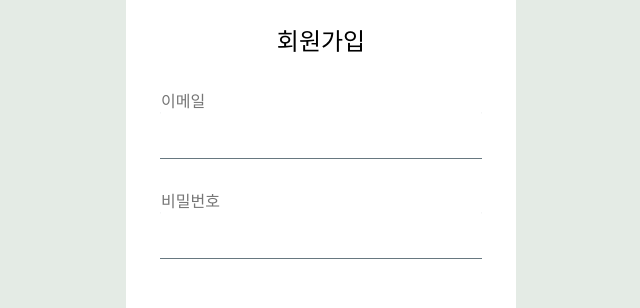
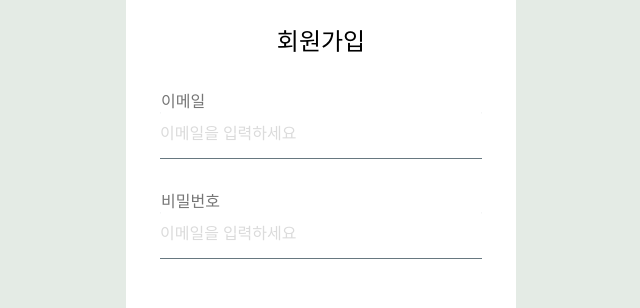
Before and after one commit to FRONTENDSCHOOL5/final-23-Food-zip, a React (Create React App) app: page /signup in a window 1280 px wide. Shown: the top 308 px of the page, without its empty margins (319-959 px from the left). Built offline with nearby package versions, Linux system fonts and the light colour scheme; a web font is replaced by a local one.

Commit message:
Fix: 게시물 및 맛집 추천 부분 기능 추가

```diff
--- a/src/components/Auth/LoginForm.jsx
+++ b/src/components/Auth/LoginForm.jsx
@@ -39,6 +39,13 @@ const StyledInput = styled.input`
   margin: 0 auto 36px auto;
   outline: none;
   background: transparent;
+  &::placeholder {
+    color: #dbdbdb;
+  }
+  &:focus {
+    /* outline: none; */
+    border-bottom: 1px solid #286140;
+  }
 `;
 
 const StyledError = styled.small`
--- a/src/components/Auth/SignUpForm.jsx
+++ b/src/components/Auth/SignUpForm.jsx
@@ -39,6 +39,13 @@ const StyledInput = styled.input`
   margin: 0 auto 36px auto;
   outline: none;
   background: transparent;
+  &::placeholder {
+    color: #dbdbdb;
+  }
+  &:focus {
+    outline: none;
+    border-bottom: 1px solid #286140;
+  }
 `;
 
 const StyledError = styled.small`
@@ -156,6 +163,7 @@ const SignUpForm = ({ onSubmit }) => {
           id="email"
           type="text"
           autoComplete="off"
+          placeholder="이메일을 입력하세요"
           {...register("email", {
             required: "이메일은 필수 입력입니다.",
             pattern: {
@@ -176,6 +184,7 @@ const SignUpForm = ({ onSubmit }) => {
         <StyledInput
           id="password"
           type="password"
+          placeholder="이메일을 입력하세요"
           {...register("password", {
             required: "비밀번호는 필수 입력입니다.",
             pattern: {
--- a/src/components/Post/ImgPrev/RecommendImgPrev.jsx
+++ b/src/components/Post/ImgPrev/RecommendImgPrev.jsx
@@ -50,10 +50,17 @@ export default function RecommendImgPrev({ onRecommendImageUrlChange }) {
   const [imgUrl, setImgUrl] = useState("");
   const fileInputRef = useRef(null);
   // useRef를 사용하여 파일 입력(input) 요소에 대한 참조 생성
-
+  const maxSize = 10 * 1024 * 1024;
   const handleUploadImg = () => {
     if (fileInputRef.current && fileInputRef.current.files.length > 0) {
       const file = fileInputRef.current.files[0];
+      if (file.size > maxSize) {
+        alert("파일 사이즈는 10MB 이하만 가능합니다");
+        return;
+      } else if (!/^(image\/jpeg|image\/png|image\/jpg)$/.test(file.type)) {
+        alert("파일 포맷은 */jpeg,*/png,*/jpg 만 가능합니다");
+        return;
+      }
       const fileUrl = URL.createObjectURL(file); // 파일 객체에 대한 URL 생성
       console.log(fileUrl); // 파일 URL 출력
 
--- a/src/pages/Post/DetailPost.jsx
+++ b/src/pages/Post/DetailPost.jsx
@@ -114,9 +114,7 @@ export default function DetailPost() {
             value={inputValue}
             onChange={handleInputChange}
           />
-          <BtnDisplay hasText={inputValue.trim().length > 0}>
-            게시
-          </BtnDisplay>
+          <BtnDisplay hasText={inputValue.trim().length > 0}>게시</BtnDisplay>
         </WriteCommentSection>
       </DetailPostWrapper>
       {modalShow && (
--- a/src/pages/Post/MakePost.jsx
+++ b/src/pages/Post/MakePost.jsx
@@ -78,9 +78,14 @@ export default function MakePost() {
       alert("게시글이 작성되지 않았습니다.");
     }
   };
+  console.log("postUrl:", imageUrls);
   const checkContent = () => {
     if (!content || content.trim().length === 0) {
-      setIsValid(false);
+      if (imageUrls.length > 0) {
+        setIsValid(true);
+      } else {
+        setIsValid(false);
+      }
     } else {
       setIsValid(true);
     }
@@ -88,7 +93,7 @@ export default function MakePost() {
 
   useEffect(() => {
     checkContent();
-  }, [content]);
+  }, [content, imageUrls]);
   const onChangeInput = event => {
     setContent(event.target.value);
     checkContent();
--- a/src/pages/Post/MakeRecommend.jsx
+++ b/src/pages/Post/MakeRecommend.jsx
@@ -6,6 +6,7 @@ import StarRating from "../../components/Post/StarRating/StarRating";
 import Header from "../../components/common/Header/Header";
 import axios from "axios";
 import { useNavigate } from "react-router-dom";
+import { useEffect } from "react";
 
 const RecommendWrapper = styled.div`
   padding: 78px 36px;
@@ -39,6 +40,8 @@ export default function MakeRecommend() {
   const [address, setAddress] = useState("");
   const token = localStorage.getItem("token");
   const [rating, setRating] = useState(0);
+  const [isValid, setIsValid] = useState(false);
+
   const navigate = useNavigate();
 
   const handleRatingChange = rate => {
@@ -94,19 +97,43 @@ export default function MakeRecommend() {
   };
 
   const handleUpload = () => {
-    uploadPost(imgUrl, restaurantname, rating, address);
+    if (isValid) {
+      uploadPost(imgUrl, restaurantname, rating, address);
+    } else {
+      alert("입력이 안된 부분이 있습니다.");
+    }
   };
 
+  const checkContent = () => {
+    if (
+      restaurantname.trim().length === 0 ||
+      address.trim().length === 0 ||
+      !imgFile
+    ) {
+      setIsValid(false);
+    } else {
+      setIsValid(true);
+    }
+  };
+  useEffect(() => {
+    checkContent();
+  }, [restaurantname, rating, address]);
   const onChangeName = event => {
     setRestaurantname(event.target.value);
+    checkContent();
   };
 
   const onChangeAddress = event => {
     setAddress(event.target.value);
+    checkContent();
   };
   return (
     <>
-      <Header type="upload" active={true} uploadHandler={handleUpload} />
+      <Header
+        type="upload"
+        handleUploadBtn={isValid}
+        uploadHandler={handleUpload}
+      />
       <RecommendWrapper>
         <form>
           <RecommendImgPrev onRecommendImageUrlChange={handleImageUrlChange} />
```
Also changed, not shown: src/components/Post/PostList/PostList.jsx (indentation only).
